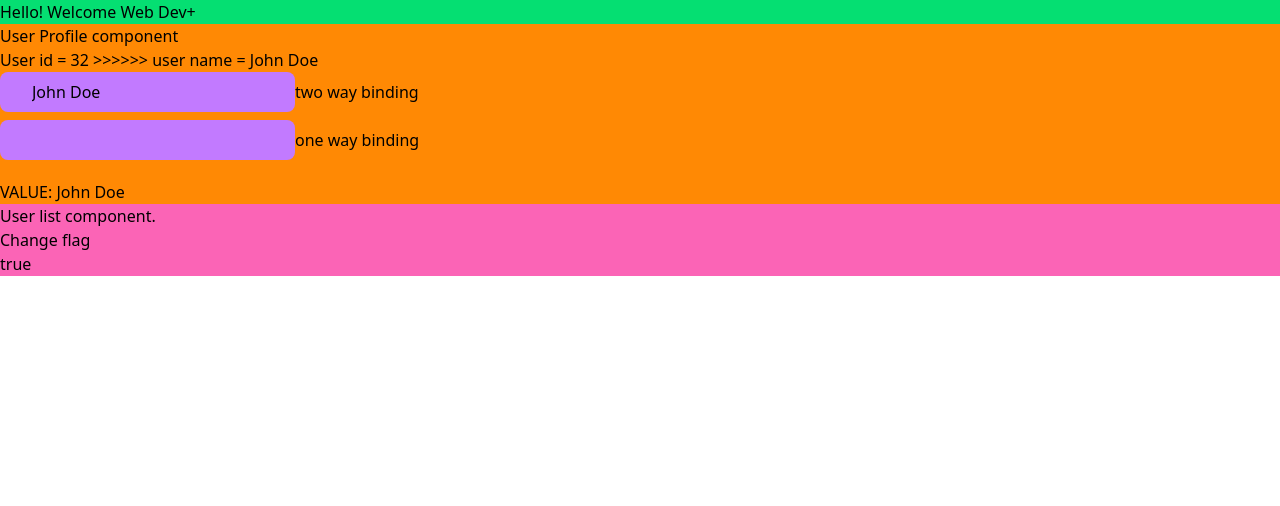
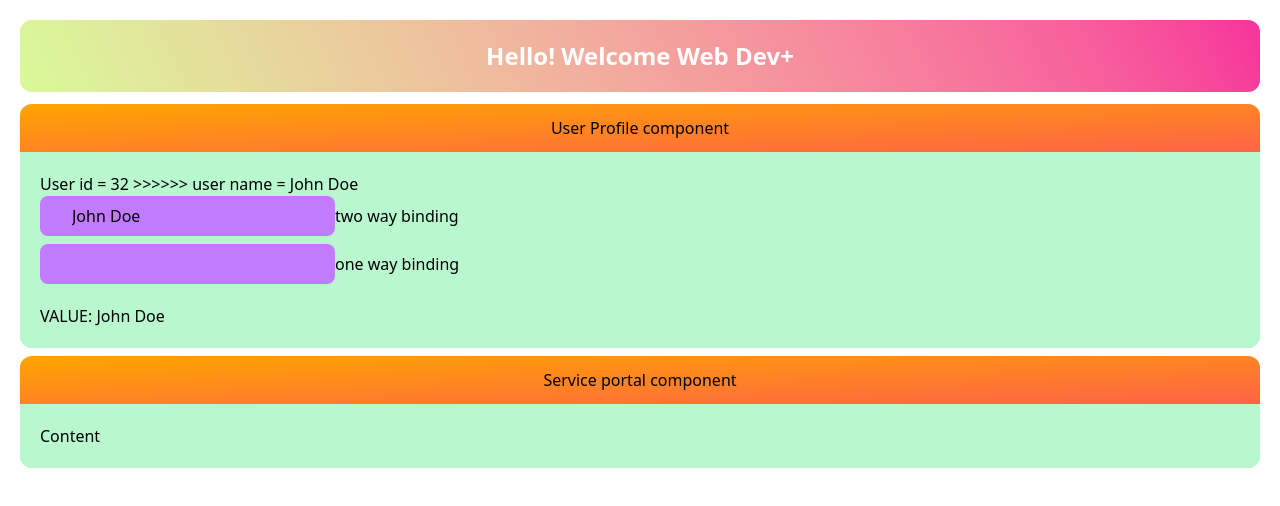
Before and after one commit to chamalkaMarasinghe/angular-web-development, an Angular app in the folder angular-web-solution/: page / in a window 1280 px wide. Shown: the top 506 px of the page. Built offline with nearby package versions, Linux system fonts and the light colour scheme.

Commit message:
services

```diff
--- a/angular-web-solution/src/app/app.html
+++ b/angular-web-solution/src/app/app.html
@@ -1,14 +1,18 @@
 <main class="main">
-  <div>
-    <h1 class="bg-green-400">
-      Hello! Welcome {{ name }}
-    </h1>
-    <div>
+  <div class="flex flex-col gap-3 p-5">
+    <div class="flex justify-center items-center w-full bg-linear-65 from-lime-200 to-pink-500 py-5 rounded-xl">
+      <h1 class="w-full text-center text-white text-2xl font-bold">
+        Hello! Welcome {{ name }}
+      </h1>
+    </div>
+    <div class="flex flex-col gap-2">
       <!-- custom component -->
       <app-user-profile></app-user-profile>
       <!-- custom component -->
       <!-- <app-user-dashboard></app-user-dashboard> -->
-      <app-user-list></app-user-list>
+      <!-- <app-user-list></app-user-list> -->
+      <!-- custom component -->
+      <app-service-portal></app-service-portal>
     </div>
   </div>
 </main>
--- a/angular-web-solution/src/app/app.ts
+++ b/angular-web-solution/src/app/app.ts
@@ -3,10 +3,11 @@ import { RouterOutlet } from '@angular/router';
 import { UserProfile } from "./components/reusable/user-profile/user-profile";
 import { UserDashboard } from "./components/reusable/user-dashboard/user-dashboard";
 import { UserList } from "./components/reusable/user-list/user-list";
+import { ServicePortal } from "./components/reusable/service-portal/service-portal";
 
 @Component({
   selector: 'app-root',
-  imports: [RouterOutlet, UserProfile, UserList],
+  imports: [RouterOutlet, UserProfile, UserList, ServicePortal],
   templateUrl: './app.html',
   styleUrl: './app.css'
 })
--- /dev/null
+++ b/angular-web-solution/src/app/components/reusable/service-portal/service-portal.html
@@ -0,0 +1,8 @@
+<div class="bg-green-200 rounded-xl">
+    <div class="bg-green-200 rounded-xl">
+        <p class="rounded-t-xl text-center py-3" appRedText>Service portal component</p>
+        <div class="p-5">
+            <p>Content</p>
+        </div>
+    </div>
+</div>
--- a/angular-web-solution/src/app/components/reusable/user-list/user-list.html
+++ b/angular-web-solution/src/app/components/reusable/user-list/user-list.html
@@ -3,6 +3,5 @@
         <p>User list component.</p>
         <button (click)="updateFlag()">Change flag</button>
         <div>{{ flag }}</div>
-
     </div>
 </div>
--- a/angular-web-solution/src/app/components/reusable/user-profile/user-profile.html
+++ b/angular-web-solution/src/app/components/reusable/user-profile/user-profile.html
@@ -1,8 +1,8 @@
-<div class="bg-orange-300">
-    <div class="bg-orange-400">
-        <p>User Profile component</p>
+<div class="bg-green-200 rounded-xl">
+    <div class="bg-green-200 rounded-xl">
+        <p class="rounded-t-xl text-center py-3" appRedText>User Profile component</p>
+        <div class="p-5">
             <p>User id = {{ id }} >>>>>> user name = {{ getUserName() }}</p>
-
             <input
                 type="text"
                 class="px-8 py-2 rounded-lg bg-purple-400"
@@ -17,3 +17,4 @@
             <div class="mt-5">VALUE: {{ name }}</div>
         </div>
     </div>
+</div>
--- a/angular-web-solution/src/app/components/reusable/user-profile/user-profile.ts
+++ b/angular-web-solution/src/app/components/reusable/user-profile/user-profile.ts
@@ -1,8 +1,9 @@
 import { Component, ChangeDetectorRef } from '@angular/core';
 import { FormsModule } from '@angular/forms';
+import { RedTextDirective } from "../../../directives/red-text.directive";
 
 @Component({
-    imports: [FormsModule],
+    imports: [FormsModule, RedTextDirective],
     selector: 'app-user-profile',
     templateUrl: './user-profile.html',
 
--- /dev/null
+++ b/angular-web-solution/src/app/directives/red-text.directive.ts
@@ -0,0 +1,14 @@
+import { Directive, ElementRef, OnInit } from "@angular/core";
+
+@Directive({
+    selector: "[appRedText]"
+})
+export class RedTextDirective implements OnInit {
+
+    constructor(private element: ElementRef) {}
+
+    ngOnInit(){
+        (<HTMLElement>this.element.nativeElement).style.backgroundImage = "linear-gradient(to bottom right, orange, tomato)";
+        // background-image: linear-gradient(to bottom right, var(--tw-gradient-stops))
+    }
+}
```
Also changed, not shown: angular-web-solution/src/app/components/reusable/service-portal/service-portal.ts (added, +12 -0 lines), angular-web-solution/src/app/components/reusable/service-portal/service-portal.css (added), 1 other file (tests, documents, lock files or other folders). Lines whose indentation alone changed are shown as unchanged.
